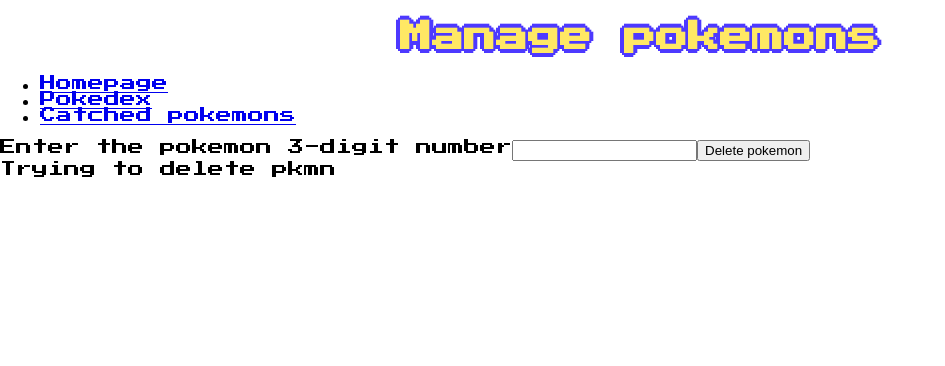
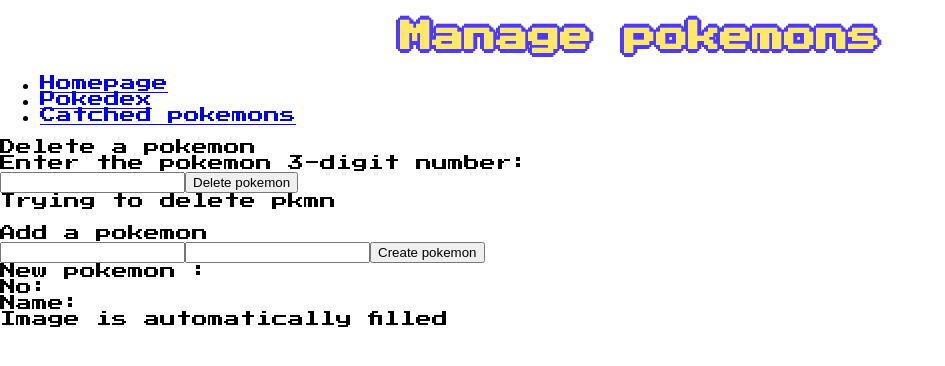
Before and after one commit to coucoul38/pokedex, a React (Create React App) app in the folder frontend/myapp/: page /manage in a window 1280 px wide. Shown: the top 366 px of the page, without its empty margins (0-945 px from the left). Built offline with nearby package versions, Linux system fonts and the light colour scheme; no server answers.

Commit message:
add pokemon

```diff
--- a/frontend/myapp/src/api/api.js
+++ b/frontend/myapp/src/api/api.js
@@ -49,3 +49,12 @@ export function deletePokemon(no){
     console.log("Tried to delete pkmn no:");
     console.log(no)
 };
+
+export function addPokemon(name, no){
+    fetch(
+        'http://localhost:4444/pokedex/insert?name='+name+'&no='+no, {
+            method: 'POST'
+        }
+    )
+    console.log("Tried to add a new pokemon")
+};
--- a/frontend/myapp/src/pages/manage.js
+++ b/frontend/myapp/src/pages/manage.js
@@ -1,6 +1,6 @@
 import { Route } from 'react-router';
 import {Link} from 'react-router-dom';
-import {deletePokemon} from '../api/api';
+import {deletePokemon, addPokemon} from '../api/api';
 import {useState} from 'react';
 
 <Route path="pokedex/manage" />
@@ -12,8 +12,28 @@ import {useState} from 'react';
 function Manage(){
     const [ deleteNo, setDelete ] = useState('');
 
-    const handleChange = event => {
+    const [ newPokeNo, setNo ] = useState('');
+    const [ newPokeName, setName ] = useState('');
+
+    const handleDelete = event => {
+        alert('Deleting a pokemon: '+deleteNo);
+        deletePokemon(deleteNo);
+        event.preventDefault();
+    }
+    const handleCreate = event => {
+        alert('Created a new pokemon');
+        addPokemon(newPokeName, newPokeNo);
+        event.preventDefault();
+    }
+
+    const handleDeleteChange = event => {
         setDelete(event.target.value);
+    }
+    const handleNoChange = event => {
+        setNo(event.target.value);
+    }
+    const handleNameChange = event => {
+        setName(event.target.value);
     }
 
   return (
@@ -26,12 +46,24 @@ function Manage(){
                 <li><Link to="/unlocked">Catched pokemons</Link></li>
             </ul>
         </nav>
-        <form action={deletePokemon(deleteNo)}>
-            <label htmlFor='no'>Enter the pokemon 3-digit number</label>
-            <input type="text" name="no" minLength={3} maxLength={3} required onChange={handleChange}></input>
+        Delete a pokemon<br></br>
+        <form onSubmit={handleDelete}>
+            <label htmlFor='no'>Enter the pokemon 3-digit number:<br></br></label>
+            <input type="number" name="no" minLength={3} maxLength={3} required onChange={handleDeleteChange}></input>
             <input type="submit" id="delete" name="delete" value="Delete pokemon"></input>
         </form>
-        Trying to delete pkmn {deleteNo}
+        Trying to delete pkmn {deleteNo}<br></br>
+        <br></br>
+        Add a pokemon<br></br>
+        <form onSubmit={handleCreate}>
+            <input type="number" name="no" minLength={3} maxLength={3} required onChange={handleNoChange}></input>
+            <input type="text" name="name" required onChange={handleNameChange}></input>
+            <input type="submit" id="new" name="new" value="Create pokemon"></input>
+        </form>
+        New pokemon :<br></br>
+        No: {newPokeNo}<br></br>
+        Name: {newPokeName}<br></br>
+        Image is automatically filled
 
     </div>
   );
```
